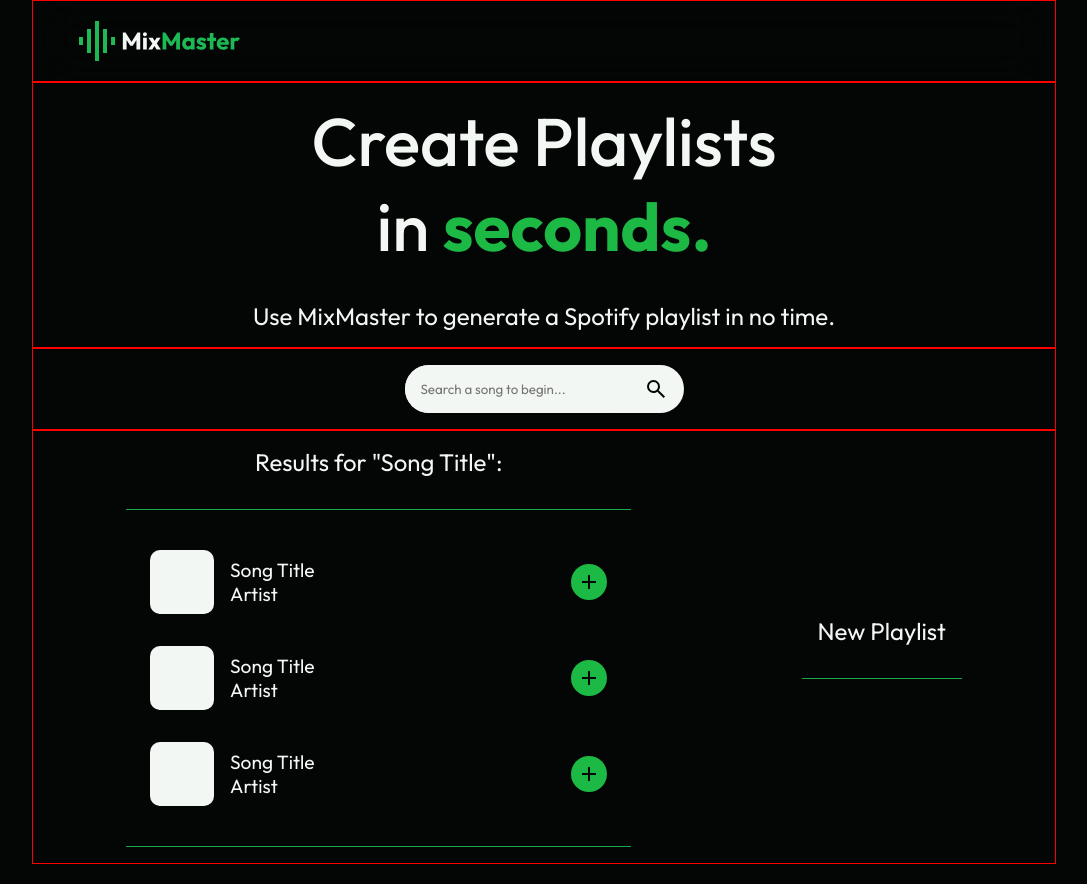
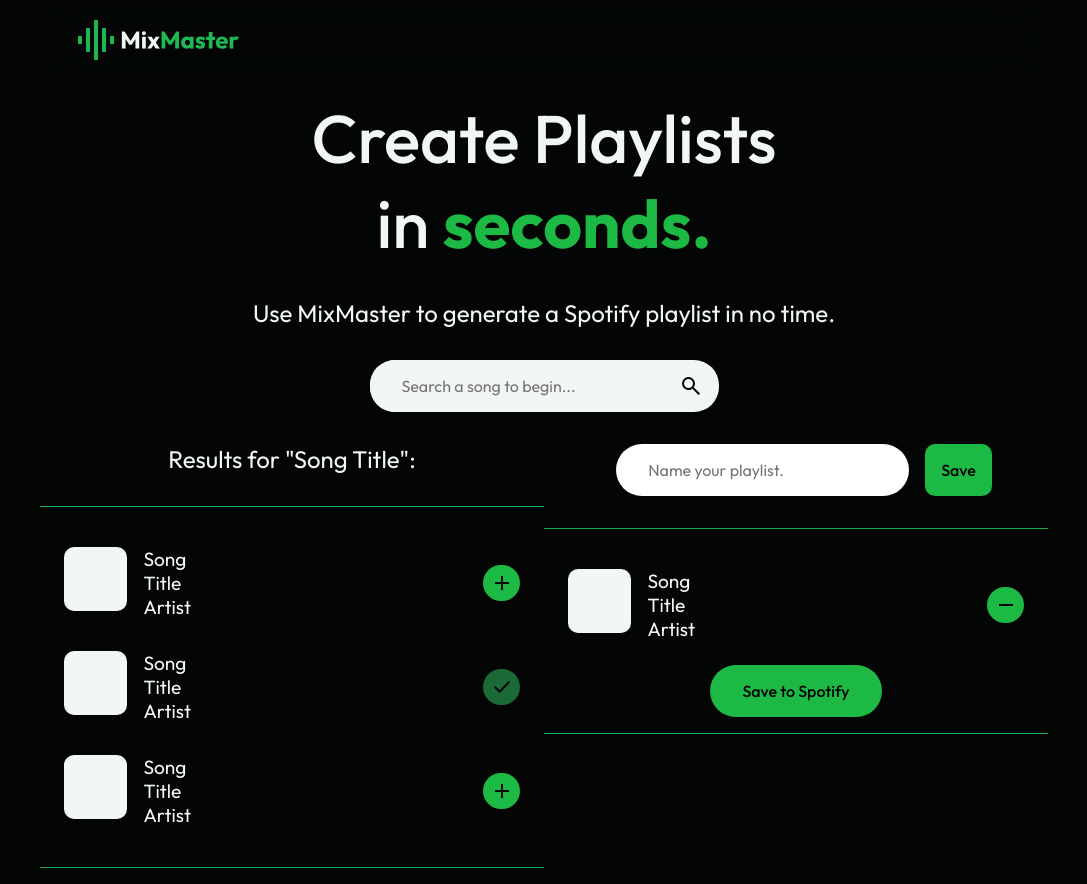
Before and after one commit to rbrickmn/mixmaster-app, a React (Vite) app: page / in a window 1280 px wide. Shown: the whole page, without its empty margins (96-1183 px from the left). Built offline with nearby package versions, Linux system fonts and the light colour scheme.

Commit message:
Create playlist section & page load animation

```diff
--- a/src/components/App.jsx
+++ b/src/components/App.jsx
@@ -14,6 +14,7 @@ function App() {
         <Header />
       </div>
 
+      <main>
         <div className={styles.Container}>
           <Hero />
         </div>
@@ -27,6 +28,7 @@ function App() {
 
           <Playlist />
         </div>
+      </main>
     </>
   );
 }
--- a/src/components/App.module.css
+++ b/src/components/App.module.css
@@ -5,11 +5,12 @@
   padding-left: 0.5rem;
   padding-right: 0.5rem;
   /* Uncomment when working with breakpoints */
-  border: 1px solid red;
+  /* border: 1px solid red; */
 }
 
 .ResultsPlaylist {
   display: flex;
+  align-items: flex-start;
   justify-content: space-around;
 }
 
--- a/src/components/Playlist/Playlist.jsx
+++ b/src/components/Playlist/Playlist.jsx
@@ -1,11 +1,41 @@
 import React, { useState } from "react";
 import styles from "../Playlist/Playlist.module.css";
+import sharedStyles from "../SearchResults/SearchResults.module.css";
 
 function Playlist() {
   return (
     <>
       <div className={styles.PlaylistWrapper}>
-        <p className={styles.PlaylistTitle}>New Playlist</p>
+        <form>
+          <input className={styles.PlaylistNameInput} type="text" id="playlistName" name="playlistName" placeholder="Name your playlist."/>
+          <input type="submit" htmlFor="playlistName" className={styles.SubmitName} value="Save"/>
+        </form>
+
+        <hr />
+
+        <div className={sharedStyles.SongResult}>
+          <div className={sharedStyles.SongContainer}>
+            <div className={sharedStyles.AlbumCover}></div>
+            <div className={sharedStyles.SongInfo}>
+              <p className={sharedStyles.SongTitle}>Song Title</p>
+              <p className={sharedStyles.SongArtist}>Artist</p>
+            </div>
+          </div>
+
+          <div className={sharedStyles.ButtonContainer}>
+            <button className={sharedStyles.AddBtn}>
+              <img
+                className={sharedStyles.AddIcon}
+                src="src\assets\remove.svg"
+                alt="Remove Song Button"
+              />
+            </button>
+          </div>
+        </div>
+
+        <button className={styles.SaveToSpotify}>
+          Save to Spotify
+        </button>
 
         <hr />
       </div>
--- a/src/components/Playlist/Playlist.module.css
+++ b/src/components/Playlist/Playlist.module.css
@@ -20,3 +20,38 @@
   margin: 1rem;
   vertical-align: middle;
 }
+
+.SaveToSpotify {
+  background-color: var(--primary);
+  padding: 1rem 2rem;
+  font-size: 1rem;
+  font-weight: 500;
+  border-radius: 30px;
+  transition: all 0.5s;
+}
+
+.SaveToSpotify:hover,
+.SubmitName:hover {
+  background-color: var(--accent);
+}
+
+.PlaylistNameInput {
+  padding: 1rem 2rem;
+  margin: 1rem;
+  border: none;
+  outline: none;
+  border-radius: 30px;
+  font-size: 1rem;
+}
+
+.SubmitName {
+  padding: 1rem;
+  border-radius: 10px;
+  border: none;
+  outline: none;
+  background-color: var(--primary);
+  cursor: pointer;
+  transition: all 0.5s;
+  font-weight: 500;
+  font-size: 1rem;
+}
--- a/src/components/SearchBar/SearchBar.module.css
+++ b/src/components/SearchBar/SearchBar.module.css
@@ -13,12 +13,13 @@
 }
 
 .SearchBar {
-  padding: 1rem;
+  padding: 1rem 2rem;
   border: none;
   background-color: var(--text);
   border-radius: 25px;
   outline: none;
   vertical-align: middle;
+  font-size: 1rem;
 }
 
 .SearchButton {
--- a/src/components/SearchResults/SearchResults.jsx
+++ b/src/components/SearchResults/SearchResults.jsx
@@ -40,10 +40,10 @@ function SearchResults() {
             </div>
 
             <div className={styles.ButtonContainer}>
-              <button className={styles.AddBtn}>
+              <button className={`${styles.AddBtn} ${styles.Checked}`}>
                 <img
                   className={styles.AddIcon}
-                  src="src\assets\add.svg"
+                  src="src\assets\check.svg"
                   alt="Add Song Button"
                 />
               </button>
--- a/src/components/SearchResults/SearchResults.module.css
+++ b/src/components/SearchResults/SearchResults.module.css
@@ -74,3 +74,7 @@
 .AddBtn:hover {
   background-color: var(--accent);
 }
+
+.Checked {
+  background-color: var(--secondary);
+}
--- a/src/index.css
+++ b/src/index.css
@@ -67,3 +67,45 @@ small {
 p {
   font-size: 1.5rem;
 }
+
+/* Page load animation */
+
+main {
+  animation: transitionIn 0.75s;
+}
+
+@keyframes transitionIn {
+  from {
+    opacity: 0;
+    transform: translateY(10px);
+  }
+
+  to {
+    opacity: 1;
+    transform: translateY(0px);
+  }
+}
+
+@keyframes transitionMobile {
+  from {
+    opacity: 0;
+    transform: rotateX(-10deg);
+  }
+
+  to {
+    opacity: 1;
+    transform: rotateX(0deg);
+  }
+}
+
+@keyframes transitionOutMobile {
+  from {
+    opacity: 0;
+    transform: rotateX(10deg);
+  }
+
+  to {
+    opacity: 1;
+    transform: rotateX(0deg);
+  }
+}
```
Also changed, not shown: src/assets/remove.svg (added). Lines whose indentation alone changed are shown as unchanged.
